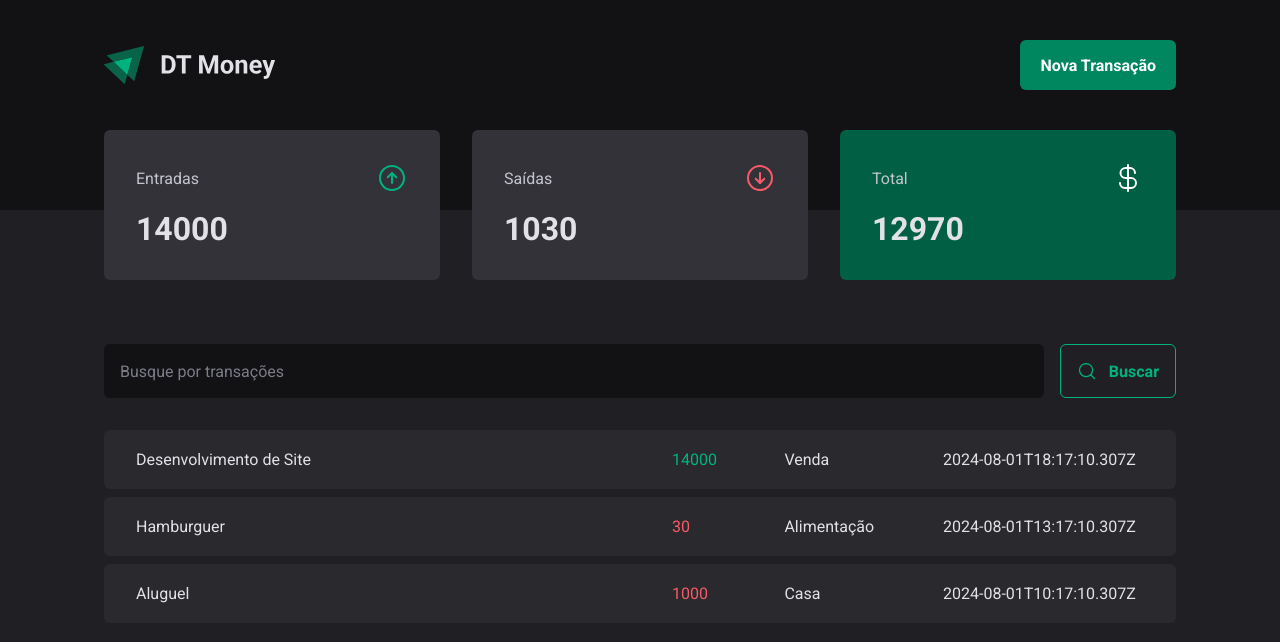
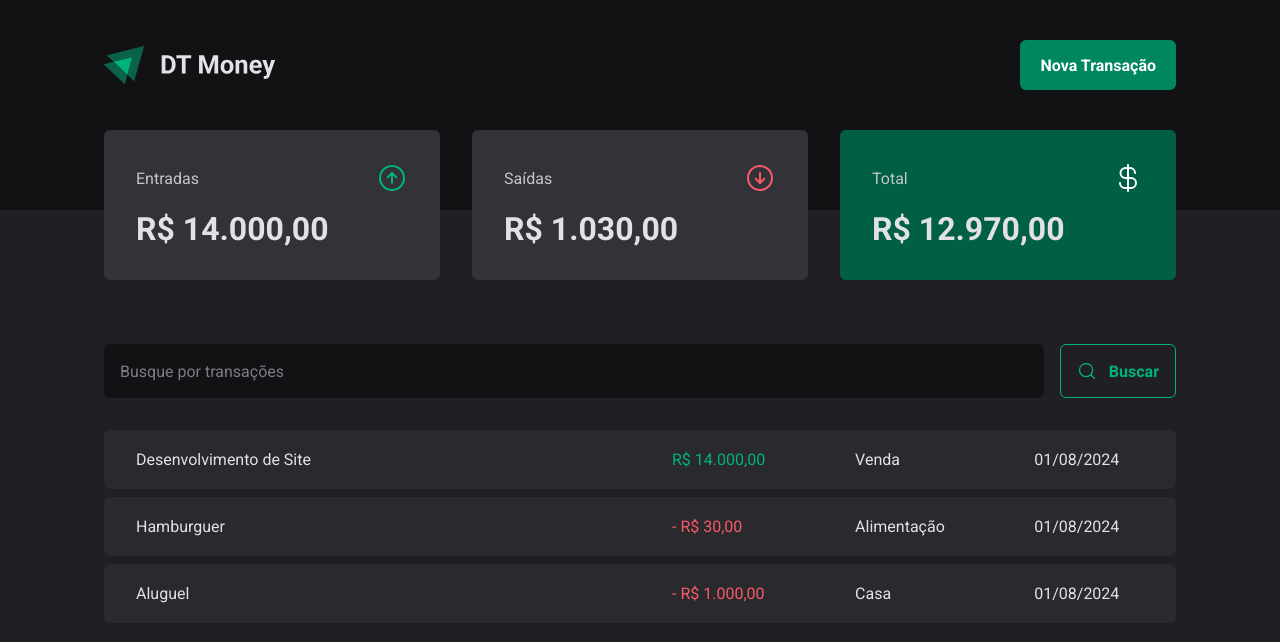
Before and after one commit to jandersonvb/03-dt-money, a React (Vite) app: page / in a window 1280 px wide. Shown: the top 642 px of the page. Built offline with nearby package versions, Linux system fonts and the light colour scheme; data requests are answered from the project's data file.

Commit message:
feat: create dateFormatter and priceFormatter in the folder utils

```diff
--- a/src/components/Summary/Summary.tsx
+++ b/src/components/Summary/Summary.tsx
@@ -2,6 +2,7 @@
 import { SummaryCard, SummaryContainer } from "./Summary.styles";
 import { useContext } from "react";
 import { TransactionsContext } from "../../contexts/TransactionsContext";
+import { priceFormatter } from "../../utils/formatter";
 
 export function Summary() {
   const { transactions } = useContext(TransactionsContext);
@@ -34,21 +35,21 @@
           <span>Entradas</span>
           <ArrowCircleUp size={32} color="#00b37e" />
         </header>
-        <strong>{summary.income}</strong>
+        <strong>{priceFormatter.format(summary.income)}</strong>
       </SummaryCard>
       <SummaryCard>
         <header>
           <span>Saídas</span>
           <ArrowCircleDown size={32} color="#f75a68" />
         </header>
-        <strong>{summary.outcome}</strong>
+        <strong>{priceFormatter.format(summary.outcome)}</strong>
       </SummaryCard>
       <SummaryCard variant="green">
         <header>
           <span>Total</span>
           <CurrencyDollar size={32} color="#fff" />
         </header>
-        <strong>{summary.total}</strong>
+        <strong>{priceFormatter.format(summary.total)}</strong>
       </SummaryCard>
     </SummaryContainer >
   )
--- a/src/pages/Transactions/Transactions.tsx
+++ b/src/pages/Transactions/Transactions.tsx
@@ -4,6 +4,7 @@
 import { SearchForm } from "./components/SearchForm/SearchForm";
 import { PriceHightlight, TransactionsContainer, TransactionsTable } from "./Transactions.styles";
 import { TransactionsContext } from "../../contexts/TransactionsContext";
+import { dateFormatter, priceFormatter } from "../../utils/formatter";
 
 export function Transactions() {
   const { transactions } = useContext(TransactionsContext);
@@ -23,10 +24,13 @@
                 <tr key={transaction.id}>
                   <td width="50%">{transaction.description}</td>
                   <td>
-                    <PriceHightlight variant={transaction.type}>{transaction.price}</PriceHightlight>
+                    <PriceHightlight variant={transaction.type}>
+                      {transaction.type === 'outcome' && '- '}
+                      {priceFormatter.format(transaction.price)}
+                    </PriceHightlight>
                   </td>
                   <td>{transaction.category}</td>
-                  <td>{transaction.createdAt}</td>
+                  <td>{dateFormatter.format(new Date(transaction.createdAt))}</td>
                 </tr>
               )
             })}
--- /dev/null
+++ b/src/utils/formatter.ts
@@ -0,0 +1,6 @@
+export const dateFormatter = new Intl.DateTimeFormat('pt-BR');
+
+export const priceFormatter = new Intl.NumberFormat('pt-BR', {
+  style: 'currency',
+  currency: 'BRL'
+});
```
